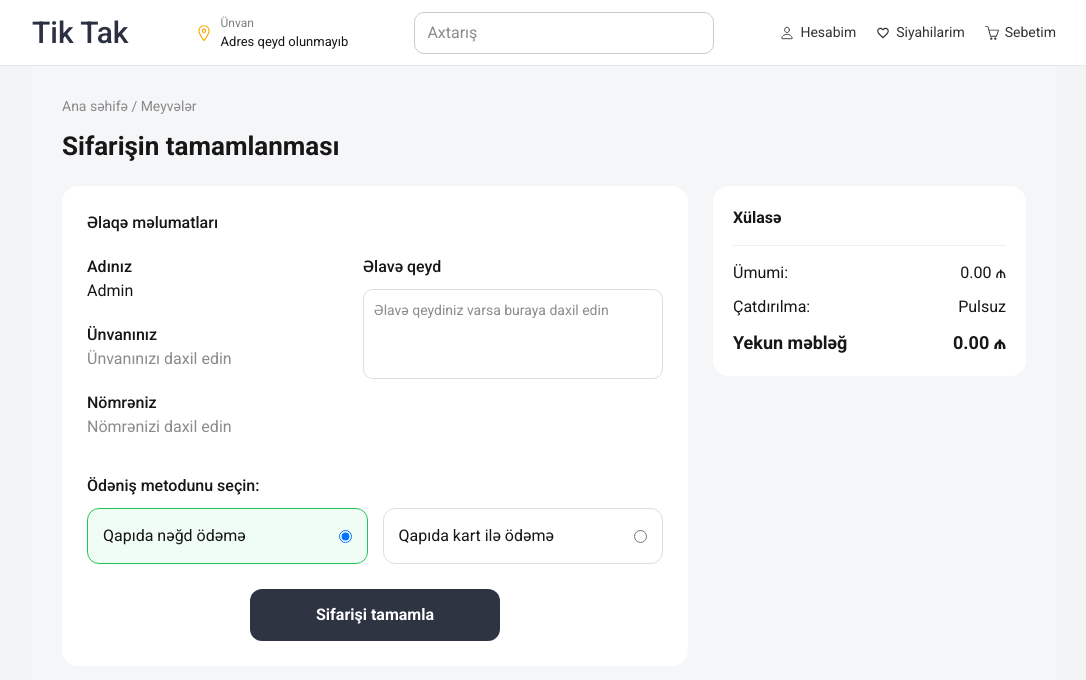
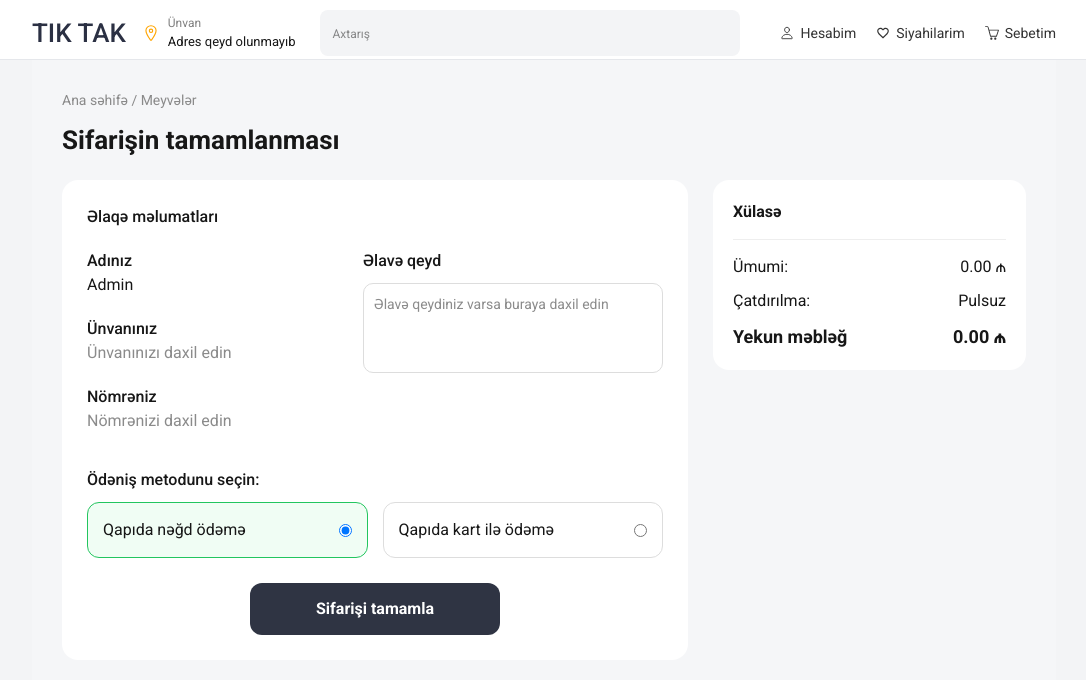
Before and after one commit to EsIbrahimli/tiktak-client, a Next.js app: page /checkout in a window 1280 px wide. Shown: the top 680 px of the page, without its empty margins (96-1182 px from the left). Built offline with nearby package versions, Linux system fonts and the light colour scheme.

Commit message:
search and basket page fixed

```diff
--- a/src/app/basket/basket.module.css
+++ b/src/app/basket/basket.module.css
@@ -2,25 +2,38 @@
   display: flex;
   flex-direction: row;
   justify-content: center;
-  margin-top: 30px;
-  gap: 30px;
+  margin-top: 10px;
+  gap: 40px;
 }
 
 .basketTitle {
   font-size: 20px;
-  font-weight: bold;
+  font-weight: 300;
   padding-bottom: 12px;
 }
 
+.basketHeader {
+  display: flex;
+  flex-direction: column;
+  width: 100%;
+  margin-bottom: 0px;
+  padding-bottom: 2px !important;
+}
 
-.basket {
+.basketHeader h2 {
+  align-self: flex-start;
+  margin-bottom: 30px;
+  color: #555;
+}
+
+.basketHeaderActions {
+  display: flex;
+  justify-content: space-between;
   width: 100%;
-  max-width: 600px;
-  height: auto;
-  background-color: #fff;
-  border-radius: 8px;
-  box-shadow: 0 2px 4px rgba(0, 0, 0, 0.1);
-  padding: 16px;
+}
+
+.basketHeaderActions h1 {
+  font-size: 26px;
 }
 
 .basketItems {
@@ -28,10 +41,19 @@
   flex-direction: column;
   gap: 10px;
   overflow-y: auto;
-  padding-right: 4px;
+  max-width: 700px;
+  width: 100%;
+}
 
-  max-width: 800px;
-  width: 100%;
+.basketCleanBtn {
+  font-size: 14px;
+  border: none;
+  cursor: pointer;
+  color: #a1a1a1;
+}
+
+.basketCleanBtn:hover {
+  background-color: #f3f4f6;
 }
 
 .basketItems::-webkit-scrollbar {
@@ -47,10 +69,11 @@
   display: flex;
   justify-content: space-between;
   align-items: center;
-  padding: 10px;
-  background-color: #f3f4f6;
+  padding: 10px 16px 10px 10px;
+  background-color: #fff;
   border-bottom: 1px solid #eee;
   border-radius: 10px;
+  box-shadow: rgba(0, 0, 0, 0.1) 0px 2px 4px;
 }
 
 .itemDetails {
@@ -70,6 +93,13 @@
   font-size: 14px;
   font-weight: 600;
   color: #333;
+}
+
+.itemImage {
+  width: 80px;
+  height: 60px;
+  border-radius: 10px;
+  object-fit: contain;
 }
 
 .quantityControl {
@@ -129,31 +159,35 @@
   padding: 16px 0;
 }
 
+.basketTotalWrapper {
+  margin-top: 52px;
+  width: 400px;
+}
+
 .basketTotal {
-  max-width: 350px;
   width: 100%;
+  background-color: #fff;
+  padding: 20px;
+  border-radius: 10px;
+  box-shadow: rgba(0, 0, 0, 0.1) 0px 2px 4px;
 }
 
 .basketTotal h2 {
-  font-size: 24px;
+  font-size: 16px;
   font-weight: 400;
   display: flex;
   justify-content: space-between;
   align-items: center;
+  color: #555;
 }
 
 .basketTotal h3 {
-  font-size: 14px;
+  font-size: 20px;
   font-weight: 600;
   color: #2f3443;
   display: flex;
   justify-content: space-between;
   align-items: center;
-}
-
-.basketTotal h3 span {
-  font-size: 24px;
-  font-weight: bold;
 }
 
 .checkoutButton {
@@ -196,12 +230,16 @@
 .finalTotal {
   font-size: 18px;
   font-weight: bold;
-  margin-top: 50px;
+  margin-top: 30px;
 }
 
-h2.totalTitle {
-  font-size: 18px;
+.finalTotal span {
+  color: #2f3443;
+  font-size: 22px;
+}
+
+.totalTitle {
+  font-size: 20px;
   font-weight: 700;
-  margin-bottom: 10px;
-  margin-top: 0;
+  margin-bottom: 20px;
 }
--- a/src/app/basket/page.tsx
+++ b/src/app/basket/page.tsx
@@ -1,5 +1,3 @@
-
-
 
 "use client";
 
@@ -12,6 +10,7 @@ import { useBasketStore } from "@/common/store/basketStore";
 import { useRouter } from "next/navigation";
 
 const Basket = () => {
+
   const {
     items: rawItems,
     total_price: rawTotal,
@@ -20,6 +19,7 @@ const Basket = () => {
     removeAllOfItem,
     fetchBasket,
   } = useBasketStore();
+
   const items = rawItems ?? [];
   const total_price = rawTotal ?? 0;
   const router = useRouter();
@@ -32,8 +32,11 @@ const Basket = () => {
     <div className={styles.container}>
       <div className={styles.basketItems}>
         <div className={styles.basketHeader}>
+          <h2>Ana səhifə / Meyvələr</h2>
+          <div className={styles.basketHeaderActions}>
           <h1>Səbətim</h1>
-          <button>Səbəti Təmizlə</button>
+          <button className={styles.basketCleanBtn}>Səbəti Təmizlə</button>
+          </div>
         </div>
         {items.length === 0 ? (
           <p>Your basket is empty</p>
@@ -85,8 +88,9 @@ const Basket = () => {
         )}
       </div>
 
+       <div className={styles.basketTotalWrapper}>
+       <h2 className={styles.totalTitle}>Yekun məbləğ</h2>
       <div className={styles.basketTotal}>
-        <h2 className={styles.totalTitle}>Yekun məbləğ</h2>
         <h2>
           Ümumi: <span>{Number(total_price).toFixed(2)} ₼</span>
         </h2>
@@ -104,6 +108,7 @@ const Basket = () => {
         </button>
       </div>
     </div>
+    </div>
   );
 };
 
--- a/src/app/search/page.tsx
+++ /dev/null
@@ -1,56 +0,0 @@
-// "use client";
-"use client";
-import { useSearchParams } from "next/navigation";
-import { use, useEffect, useState } from "react";
-import { axiosInstance } from "../../services/axiosInstance"; // düz import
-
-interface Product {
-  id: number;
-  name: string;
-  price: number;
-}
-
-const SearchPage = () => {
-  const searchParams = useSearchParams();
-  const query = searchParams.get("query") || "";
-
-  const [results, setResults] = useState<Product[]>([]);
-  const [loading, setLoading] = useState(false);
-
-  useEffect(() => {
-    if (!query) return;
-    setLoading(true);
-
-    axiosInstance
-      .get("/products", { params: { search: query } })
-      .then((res) => {
-        // data array olduğunu yoxlayırıq
-        if (Array.isArray(res.data)) {
-          setResults(res.data);
-        } else if (Array.isArray(res.data.products)) {
-          setResults(res.data.products);
-        } else {
-          setResults([]);
-        }
-      })
-      .catch((err) => console.error(err))
-      .finally(() => setLoading(false));
-  }, [query]);
-
-  return (
-    <div style={{ padding: "2rem" }}>
-      <h1>Axtarış nəticələri</h1>
-      {loading && <p>Yüklənir...</p>}
-      {!loading && results.length === 0 && <p>Nəticə tapılmadı</p>}
-      <ul>
-        {(results || []).map((item) => (
-          <li key={item.id}>
-            {item.name} - {item.price}₼
-          </li>
-        ))}
-      </ul>
-    </div>
-  );
-};
-
-export default SearchPage;
--- a/src/common/components/Header/Header.module.css
+++ b/src/common/components/Header/Header.module.css
@@ -2,22 +2,40 @@
     width: 100%;
     border-bottom: 1px solid #e5e7eb;
     padding: 10px 0px;
+    height: 60px;
 }
 
 .container {
     width: 80%;
     margin: 0 auto;
-    display: flex;
+  display: grid;
+  grid-template-columns: 1fr minmax(320px, 440px) 1fr;
     align-items: center;
-    justify-content: space-between;
-    gap: 16px;
+  gap: 20px;
+}
+
+.leftSection {
+  display: flex;
+  align-items: center;
+  gap: 16px;
+  grid-column: 1;
+}
+
+.centerSection {
+  width: 100%;
+  grid-column: 2;
+}
+
+.rightSection {
+  grid-column: 3;
+  justify-self: end;
 }
 
 .brand {
     text-decoration: none;
     color: #2B3043;
     font-weight: 500;
-    font-size: 30px;
+    font-size: 26px;
 }
 .address {
   display: flex;
@@ -39,12 +57,26 @@
   margin: 0;
 }
 
-/* SEARCH */
-.search input {
-  width: 300px;
-  padding: 8px 12px;
-  border-radius: 10px;
-  border: 1px solid #ccc;
+@media (max-width: 1100px) {
+  .container {
+    grid-template-columns: 1fr;
+    gap: 12px;
+  }
+
+  .leftSection,
+  .rightSection {
+    justify-self: stretch;
+    grid-column: auto;
+  }
+
+  .centerSection {
+    grid-column: auto;
+  }
+
+  .nav {
+    justify-content: flex-start;
+    flex-wrap: wrap;
+  }
 }
 
 .nav {
--- a/src/common/components/Header/Header.tsx
+++ b/src/common/components/Header/Header.tsx
@@ -1,59 +1,30 @@
 "use client";
-import { usePathname, useRouter } from "next/navigation";
+import { usePathname } from "next/navigation";
 import { IoPersonOutline } from "react-icons/io5";
 import { MdFavoriteBorder } from "react-icons/md";
 import { SlBasket } from "react-icons/sl";
 import { IoLocationOutline } from "react-icons/io5";
-import { useEffect, useState } from "react";
 
 import Link from "next/link";
 import styles from "./Header.module.css";
+import Search from "../Search/Search";
 
 
 
 const Header = () => {
     const pathname = usePathname();
-     console.log(pathname);
-
-      const router = useRouter();
-
-
-   const [searchQuery, setSearchQuery] = useState("");
-    const [isMounted, setIsMounted] = useState(false);
-
-
-    useEffect(() => {
-    setIsMounted(true);
-  }, []);
-
-  const isLanding = isMounted && (pathname === "/" || pathname.startsWith("/landingpage"));
-
-  // Sadə input handler
-  const handleSearchChange = (e: React.ChangeEvent<HTMLInputElement>) => {
-    setSearchQuery(e.target.value);
-    // İstəsən buradan API çağırışı və ya filter funksiyası çağıra bilərsən
-    console.log("Axtarış sorğusu:", e.target.value);
-  };
-
-  const handleSearchSubmit = (e: React.FormEvent<HTMLFormElement>) => {
-    e.preventDefault();
-    if (searchQuery.trim() === "") return; // boş inputu yoxla
-    // İstifadəçini /search səhifəsinə yönləndir
-    router.push(`/search?query=${encodeURIComponent(searchQuery)}`);
-    // Burada istədiyin səhifəyə yönləndir və ya nəticələri göstər
-    console.log("Axtarış submit olundu:", searchQuery);
-  };
+    const normalizedPath = pathname.toLowerCase();
+    const isLanding = normalizedPath === "/" || normalizedPath.startsWith("/landingpage");
 
     return (
         <header className={styles.header}>
             <div className={styles.container}>
+                <div className={styles.leftSection}>
                     <Link href="/" className={styles.brand}>
-                    Tik Tak
+                        TIK TAK
                     </Link>
-                 {/* ❗ Landing deyilsə göstər */}
+
                     {!isLanding && (
-          <>
-            {/* Ünvan */}
                         <div className={styles.address}>
                             <IoLocationOutline size={18} />
                             <div>
@@ -61,29 +32,30 @@ const Header = () => {
                                 <p className={styles.subtitle}>Adres qeyd olunmayıb</p>
                             </div>
                         </div>
+                    )}
+                </div>
 
-            {/* Search */}
-            <div className={styles.search}>
-                 <form onSubmit={handleSearchSubmit}>
-              <input type="text" placeholder="Axtarış" value={searchQuery} onChange={ (e) => setSearchQuery(e.target.value)} />
-              </form>
+                {!isLanding && (
+                    <div className={styles.centerSection}>
+                        <Search />
                     </div>
-          </>
                 )}
 
+                <div className={styles.rightSection}>
                     <nav className={styles.nav}>
                         <Link className={styles.link} href="/account">
-                        <IoPersonOutline/> Hesabim
+                            <IoPersonOutline /> Hesabim
                         </Link>
                         <Link className={styles.link} href="/favorites">
-                        <MdFavoriteBorder/>
+                            <MdFavoriteBorder />
                             Siyahilarim
                         </Link>
                         <Link className={styles.link} href="/basket">
-                        <SlBasket/>
+                            <SlBasket />
                             Sebetim
                         </Link>
                     </nav>
+                </div>
             </div>
         </header>
     );
--- /dev/null
+++ b/src/common/components/Search/Search.module.css
@@ -0,0 +1,67 @@
+.searchBox {
+    position: relative;
+    width: 420px;
+    max-width: 100%;
+}
+
+.input {
+    width: 100%;
+    padding: 11px 12px;
+    border-radius: 8px;
+    background: #f3f4f6;
+    border: none;
+    outline: none;
+}
+
+.input:focus {
+    box-shadow: 0 0 0 2px rgba(118, 203, 79, 0.28);
+}
+
+.input::placeholder {
+    font-size: 12px;
+}
+
+.results {
+    position: absolute;
+    top: calc(100% + 6px);
+    left: 0;
+    width: 100%;
+    max-height: 280px;
+    overflow-y: auto;
+    list-style: none;
+    margin: 0;
+    padding: 8px;
+    background: #fff;
+    border: 1px solid #e5e7eb;
+    border-radius: 10px;
+    box-shadow: 0 8px 24px rgba(0, 0, 0, 0.08);
+    z-index: 40;
+}
+
+.item {
+    display: flex;
+    justify-content: space-between;
+    gap: 8px;
+    padding: 8px;
+    border-radius: 8px;
+    font-size: 14px;
+}
+
+.item:hover {
+    background: #f6f7f9;
+}
+
+.empty {
+    position: absolute;
+    top: calc(100% + 6px);
+    left: 0;
+    width: 100%;
+    margin: 0;
+    padding: 10px 12px;
+    background: #fff;
+    border: 1px solid #e5e7eb;
+    border-radius: 10px;
+    font-size: 13px;
+    color: #6b7280;
+    z-index: 40;
+}
--- /dev/null
+++ b/src/common/components/Search/Search.tsx
@@ -0,0 +1,89 @@
+"use client";
+
+import { useEffect, useState } from "react";
+import { axiosInstance } from "../../../services/axiosInstance";
+import styles from "./Search.module.css";
+
+interface Product {
+  id: number;
+  name: string;
+  price: number;
+}
+
+const Search = () => {
+  const [query, setQuery] = useState("");
+  const [results, setResults] = useState<Product[]>([]);
+
+  useEffect(() => {
+    if (query.trim().length < 2) {
+      return;
+    }
+
+    let active = true;
+
+    axiosInstance
+      .get("/products", { params: { search: query.trim() } })
+      .then((res) => {
+        if (!active) {
+          return;
+        }
+
+        if (Array.isArray(res.data)) {
+          setResults(res.data);
+        } else if (Array.isArray(res.data.products)) {
+          setResults(res.data.products);
+        } else {
+          setResults([]);
+        }
+      })
+      .catch(() => {
+        if (active) {
+          setResults([]);
+        }
+      });
+
+    return () => {
+      active = false;
+    };
+  }, [query]);
+
+  const handleChange = (e: React.ChangeEvent<HTMLInputElement>) => {
+    const value = e.target.value;
+    setQuery(value);
+
+    if (!value.trim()) {
+      setResults([]);
+    }
+  };
+
+  const showDropdown = query.trim().length >= 2;
+
+  return (
+    <div className={styles.searchBox}>
+      <input
+        className={styles.input}
+        type="text"
+        placeholder="Axtarış"
+        value={query}
+        onChange={handleChange}
+      />
+
+      {showDropdown && results.length > 0 && (
+        <ul className={styles.results}>
+          {results.map((item) => (
+            <li key={item.id} className={styles.item}>
+              <span>{item.name}</span>
+              <span>{item.price}₼</span>
+            </li>
+          ))}
+        </ul>
+      )}
+
+      {showDropdown && results.length === 0 && (
+        <p className={styles.empty}>Nəticə tapılmadı</p>
+      )}
+    </div>
+  );
+};
+
+export default Search;
```
Lines whose indentation alone changed are shown as unchanged.
